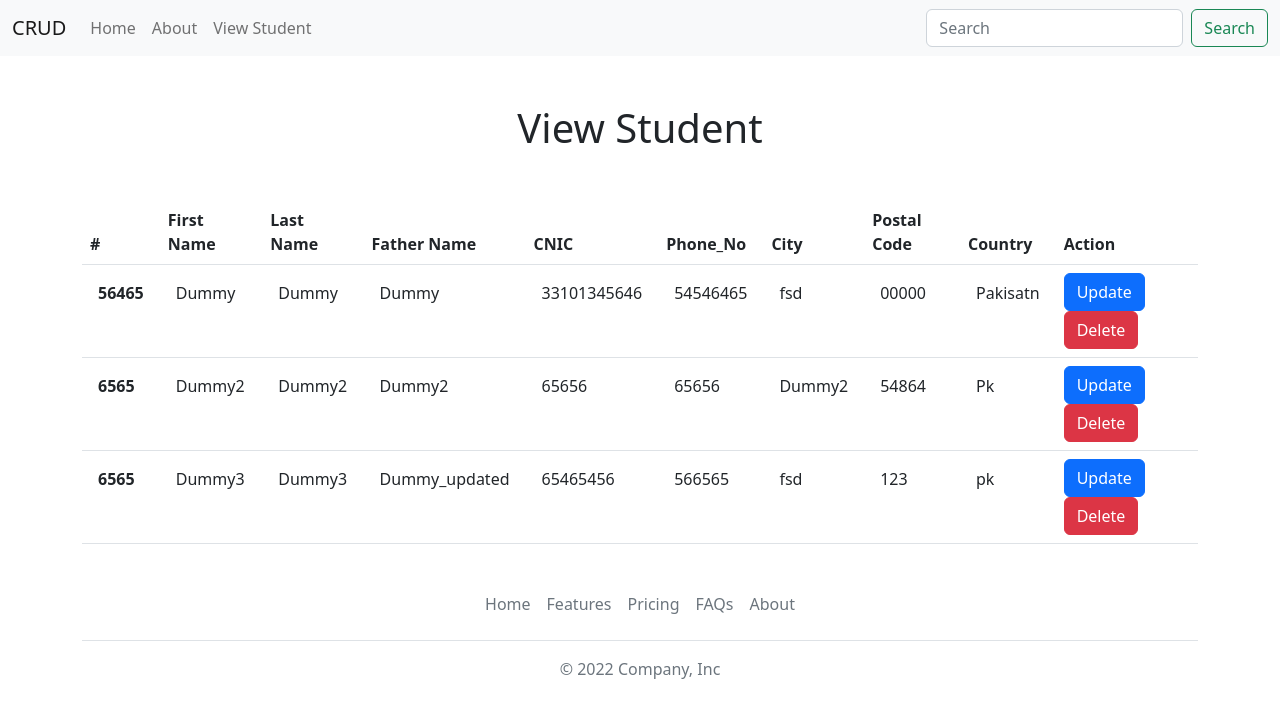
After one commit to webcog/crud-am, a Django app: page /view-student/ in a window 1280 px wide. The commit adds this page. Shown: the top 718 px of the page. Run offline with Django 4.2, Linux system fonts and the light colour scheme; data comes from the database, SQL or seed files in the repository; both versions use the stored data as it was after the commit.

Commit message:
03-01-2024

```diff
--- a/core/models.py
+++ b/core/models.py
@@ -17,4 +17,4 @@ class Student(models.Model):
     created_at = models.DateTimeField(auto_now_add=True)
 
     def __str__(self):
-        return str(self.id)
+        return str(self.first_name)
--- a/core/urls.py
+++ b/core/urls.py
@@ -1,7 +1,8 @@
 from django.urls import path
-from core.views import index, about
+from core.views import index, about, view_student
 
 urlpatterns = [
    path("", index, name="index"),
    path("about/", about, name="about"),
+   path("view-student/", view_student, name="view")
 ]
--- a/core/views.py
+++ b/core/views.py
@@ -1,9 +1,17 @@
 from django.shortcuts import render
-
+from core.models import Student
 # Create your views here.
 
 def index(request):
     return render(request, 'index.html')
 
 def about(request):
+
     return render(request, 'about.html')
+
+def view_student(request):
+    student = Student.objects.all()
+    context = {
+        'student':student,
+    }
+    return render(request, 'view.html',context)
--- a/templates/base.html
+++ b/templates/base.html
@@ -21,6 +21,9 @@
               </li>
               <li class="nav-item">
                 <a class="nav-link" href="{% url 'about' %}">About</a>
+              </li>
+              <li class="nav-item">
+                <a class="nav-link" href="{% url 'view' %}">View Student</a>
               </li>
             </ul>
             <form class="d-flex" role="search">
--- /dev/null
+++ b/templates/view.html
@@ -0,0 +1,46 @@
+{% extends "base.html" %}
+{% block content %}
+  <h1 class="text-center my-5">View Student</h1>
+  <div class="container">
+    <table class="table">
+        <thead>
+          <tr>
+            <th scope="col">#</th>
+            <th scope="col">First Name</th>
+            <th scope="col">Last Name</th>
+            <th scope="col">Father Name</th>
+            <th scope="col">CNIC</th>
+            <th scope="col">Phone_No</th>
+            <th scope="col">City</th>
+            <th scope="col">Postal Code</th>
+            <th scope="col">Country</th>
+            <th scope="col">Action</th>
+          </tr>
+        </thead>
+        <tbody>
+
+            {% for i in student %}
+            <tr>
+                <th class="p-3" scope="row">{{i.roll_no}}</th>
+                <td  class="p-3">{{i.first_name}}</td>
+                <td  class="p-3">{{i.last_name}}</td>
+                <td  class="p-3">{{i.father_name}}</td>
+                <td  class="p-3">{{i.cnic}}</td>
+                <td  class="p-3">{{i.phone_no}}</td>
+                <td  class="p-3">{{i.city}}</td>
+                <td  class="p-3">{{i.postal_code}}</td>
+                <td  class="p-3">{{i.country}}</td>
+                <td >
+                    <a href="" class="btn btn-primary">Update</a>
+                    <a href="" class="btn btn-danger">Delete</a>
+                </td>
+            </tr>
+            {% endfor %}
+
+
+
+
+        </tbody>
+      </table>
+  </div>
+{% endblock content %}
```
Also changed, not shown: db.sqlite3.
